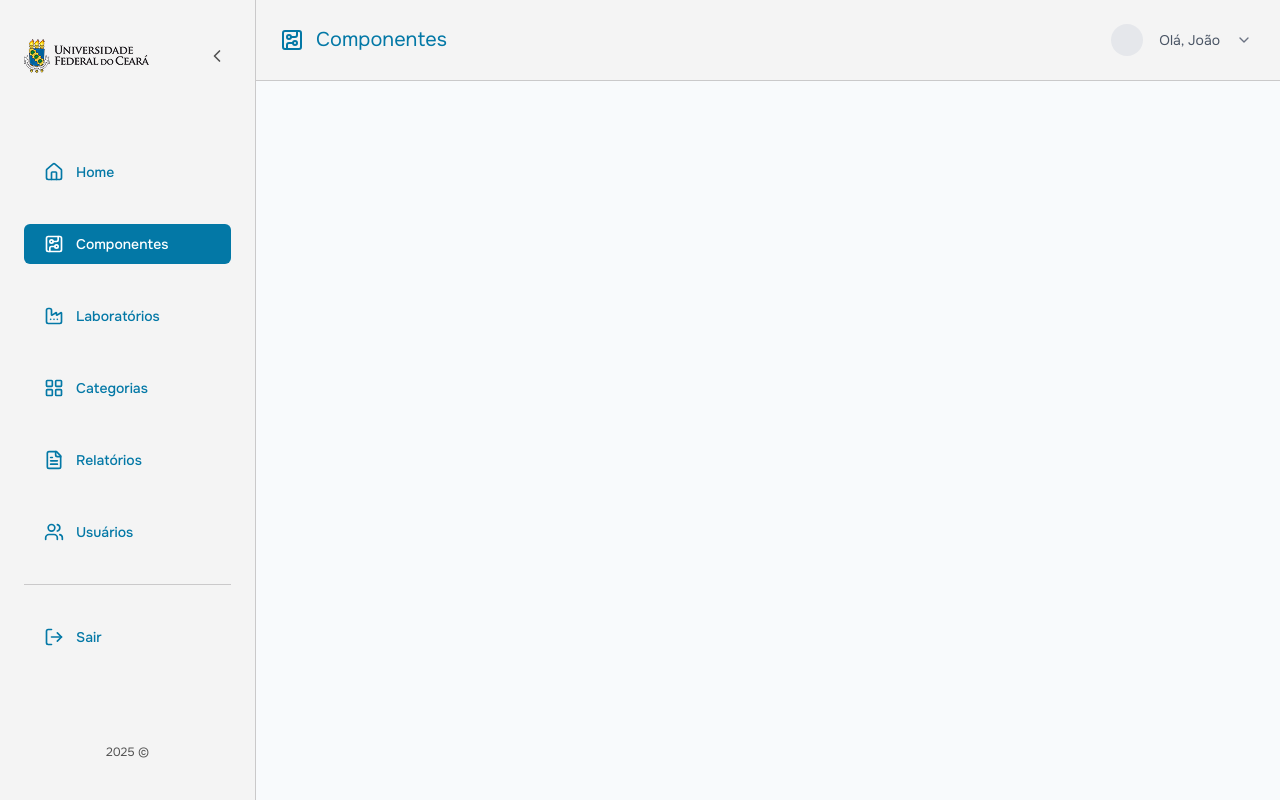
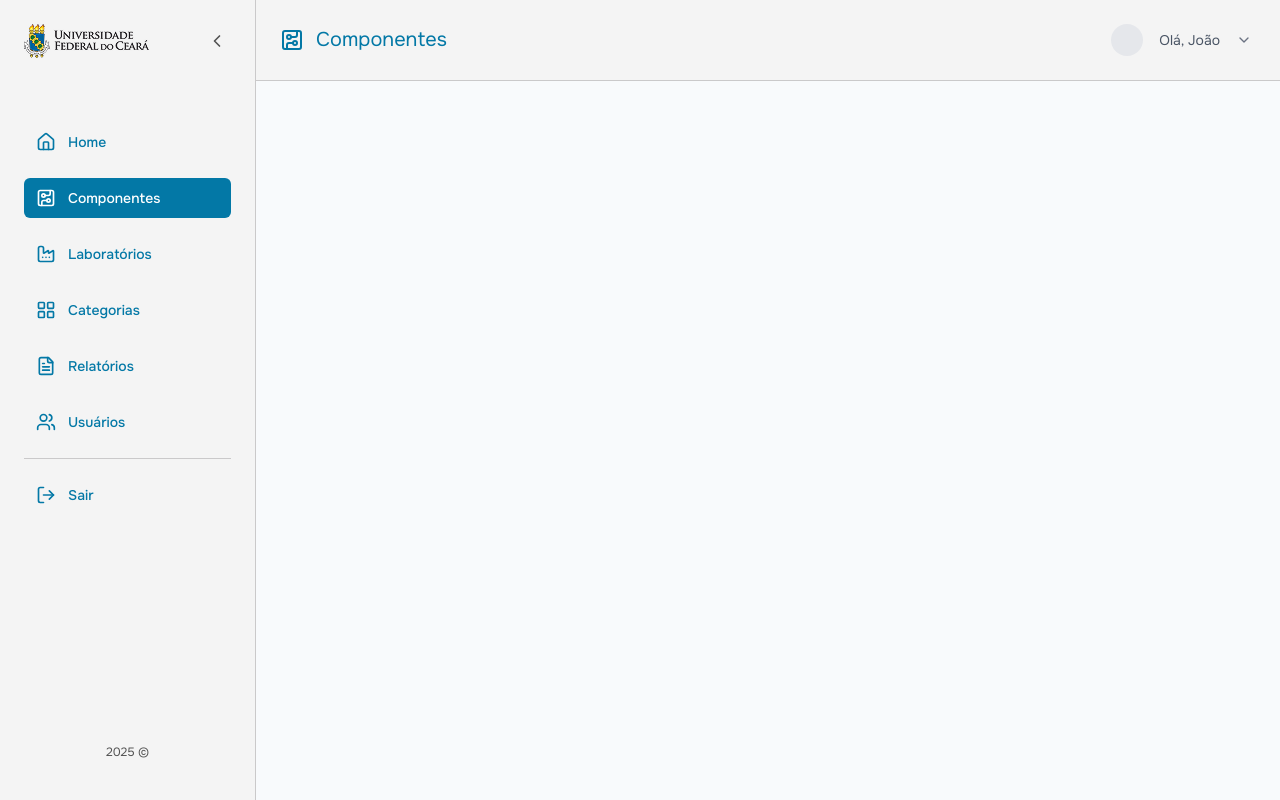
Before and after one commit to isaac-programmer/componentes-eletricos-front, a Next.js app: page /componentes in a window 1280 px wide. Built offline with nearby package versions, Linux system fonts and the light colour scheme.

Commit message:
feat: responsividade mobile-first no layout base - header e sidebar

```diff
--- a/package.json
+++ b/package.json
@@ -9,6 +9,7 @@
   },
   "dependencies": {
     "@tailwindcss/postcss": "^4.1.12",
+    "clsx": "^2.1.1",
     "lucide-react": "^0.542.0",
     "next": "15.5.2",
     "postcss": "^8.5.6",
--- a/src/app/(dashboard)/layout.tsx
+++ b/src/app/(dashboard)/layout.tsx
@@ -1,18 +1,31 @@
-import { Header } from "@/components/organisms/Header"; // Será criado no próximo passo
-import { Sidebar } from "@/components/organisms/Sidebar"; // Será criado no próximo passo
+"use client";
+
+import { Header } from "@/components/organisms/Header";
+import { Sidebar } from "@/components/organisms/Sidebar";
+
+import { useState } from "react";
 
 export default function DashboardLayout({ children }: {
   children: React.ReactNode;
 }) {
+  const [isSidebarOpen, setSidebarOpen] = useState(true);
+  const [isMobileSidebarOpen, setMobileSidebarOpen] = useState(false);
+
   return (
     <div className="flex h-screen bg-slate-50 text-gray-800">
-      <Sidebar />
-      <main className="flex-1 flex flex-col">
-        <Header />
-        <div className="flex-1 p-6 overflow-y-auto">
+      <Sidebar
+        isOpen={isSidebarOpen}
+        isMobileOpen={isMobileSidebarOpen}
+        onCloseMobile={() => setMobileSidebarOpen(false)}
+        onToggleDesktop={() => setSidebarOpen(!isSidebarOpen)}
+      />
+
+      <div className="flex-1 flex flex-col">
+        <Header onMenuClick={() => setMobileSidebarOpen(true)} />
+        <main className="flex-1 p-6 overflow-y-auto">
           {children}
-        </div>
-      </main>
+        </main>
+      </div>
     </div>
   );
 }
--- a/src/components/organisms/Header.tsx
+++ b/src/components/organisms/Header.tsx
@@ -1,11 +1,26 @@
-import { ChevronDown, CircuitBoard } from "lucide-react";
+import {
+    Menu,
+    ChevronDown,
+    CircuitBoard,
+} from "lucide-react";
 
-export function Header() {
+interface HeaderProps {
+  onMenuClick: () => void;
+}
+
+export function Header({ onMenuClick }: HeaderProps) {
     return (
         <header className="bg-white-div border-b border-border flex items-center justify-between p-6 flex-shrink-0">
             <div className="flex items-center gap-3">
-                <CircuitBoard className="h-6 w-6 text-primary" />
-                <h2 className="text-xl text-primary">Componentes</h2>
+                <button
+                  onClick={onMenuClick}
+                  className="md:hidden p-1 text-gray-600 hover:text-primary"
+                >
+                  <Menu className="h-6 w-6" />
+                </button>
+
+                <CircuitBoard className="h-6 w-6 hidden md:block text-primary" />
+                <h2 className="text-xl hidden md:block text-primary">Componentes</h2>
             </div>
 
             <div className="flex items-center gap-3">
--- a/src/components/organisms/Sidebar.tsx
+++ b/src/components/organisms/Sidebar.tsx
@@ -1,4 +1,4 @@
-'use client';
+"use client";
 
 import {
   Home,
@@ -8,8 +8,9 @@ import {
   FileText,
   Users,
   LogOut,
-  ChevronLeft
+  ChevronLeft,
 } from "lucide-react";
+import clsx from "clsx";
 import Link from "next/link";
 import { usePathname } from "next/navigation";
 
@@ -22,17 +23,106 @@ const navItems = [
   { href: "/usuarios", label: "Usuários", icon: Users },
 ];
 
-export function Sidebar() {
+interface SidebarProps {
+  isOpen: boolean; // desktop
+  isMobileOpen: boolean; // mobile
+  onToggleDesktop: () => void;
+  onCloseMobile: () => void;
+}
+
+export function Sidebar({
+  isOpen,
+  isMobileOpen,
+  onToggleDesktop,
+  onCloseMobile,
+}: SidebarProps) {
   const pathname = usePathname();
 
   return (
-    <aside className="w-64 flex-shrink-0 bg-white-div border-r border-border flex flex-col justify-between p-6">
+    <>
+      <aside
+        className={clsx(
+          "hidden md:flex h-full flex-col justify-between p-6 bg-white-div border-r border-border transition-all duration-300",
+          isOpen ? "w-64" : "w-auto"
+        )}
+      >
+        <div className="flex flex-col gap-16">
+          <div className={clsx(
+            "flex items-center justify-between",
+            !isOpen && "justify-center"
+          )}>
+            {isOpen && (
+              <img
+                src="/logo-horizontal.png"
+                alt="Logo da UFC"
+                className="transition-all duration-300"
+              />
+            )}
+            <button
+              className="p-1 rounded-md cursor-pointer hover:bg-gray-200"
+              onClick={onToggleDesktop}
+            >
+              <ChevronLeft
+                className={clsx(
+                  "h-5 w-5 text-paragraph transition-transform duration-300",
+                  !isOpen && "rotate-180"
+                )}
+              />
+            </button>
+          </div>
+
+          <nav className="flex flex-col gap-4">
+            {navItems.map((item) => (
+              <Link
+                key={item.label}
+                href={item.href}
+                className={clsx(
+                  "flex items-center gap-3 px-3 py-2.5 rounded-md text-sm font-medium transition-colors",
+                  pathname.startsWith(item.href)
+                    ? "bg-primary text-white"
+                    : "text-primary hover:bg-gray-200"
+                )}
+              >
+                <item.icon className="h-5 w-5" />
+                {isOpen && <span>{item.label}</span>}
+              </Link>
+            ))}
+
+            <hr className="text-border" />
+
+            <Link
+              href="/logout"
+              className="flex items-center gap-3 px-3 py-2.5 rounded-md text-sm font-medium text-primary hover:bg-gray-200 transition-colors"
+            >
+              <LogOut className="h-5 w-5" />
+              {isOpen && "Sair"}
+            </Link>
+          </nav>
+        </div>
+
+        <div
+          className={clsx(
+            isOpen ? "p-4" : "p-0",
+            "transition-[padding] duration-300"
+          )}
+        >
+          <p className="text-center text-xs text-paragraph">2025 ©</p>
+        </div>
+      </aside >
+
+      <aside
+        className={clsx(
+          "fixed md:hidden inset-0 bg-white-div border-r border-border flex flex-col justify-between p-6 z-30 transform transition-transform duration-300",
+          isMobileOpen ? "translate-x-0" : "-translate-x-full"
+        )}
+      >
         <div className="flex flex-col gap-16">
           <div className="h-16 flex items-center justify-between">
-          <div className="flex items-center gap-2">
             <img src="/logo-horizontal.png" alt="Logo da UFC" />
-          </div>
-          <button className="p-1 rounded-md cursor-pointer hover:bg-gray-200">
+            <button
+              className="p-1 rounded-md cursor-pointer hover:bg-gray-200"
+              onClick={onCloseMobile}
+            >
               <ChevronLeft className="h-5 w-5 text-paragraph" />
             </button>
           </div>
@@ -42,10 +132,13 @@ export function Sidebar() {
               <Link
                 key={item.label}
                 href={item.href}
-              className={`flex items-center gap-3 px-5 py-2.5 rounded-md text-sm font-medium transition-colors ${pathname.startsWith(item.href)
+                onClick={onCloseMobile}
+                className={clsx(
+                  "flex items-center gap-3 px-5 py-2.5 rounded-md text-sm font-medium transition-colors",
+                  pathname.startsWith(item.href)
                     ? "bg-primary text-white"
                     : "text-primary hover:bg-gray-200"
-                }`}
+                )}
               >
                 <item.icon className="h-5 w-5" />
                 {item.label}
@@ -56,6 +149,7 @@ export function Sidebar() {
 
             <Link
               href="/logout"
+              onClick={onCloseMobile}
               className="flex items-center gap-3 px-5 py-2.5 rounded-md text-sm font-medium text-primary hover:bg-gray-200 transition-colors"
             >
               <LogOut className="h-5 w-5" />
@@ -65,10 +159,9 @@ export function Sidebar() {
         </div>
 
         <div className="p-4">
-        <p className="text-center text-xs text-paragraph">
-          2025 ©
-        </p>
+          <p className="text-center text-xs text-paragraph">2025 ©</p>
         </div>
       </aside>
+    </>
   );
 }
```
Also changed, not shown: public/logo-vertical.png (added), 1 other file (tests, documents, lock files or other folders). Lines whose indentation alone changed are shown as unchanged.
